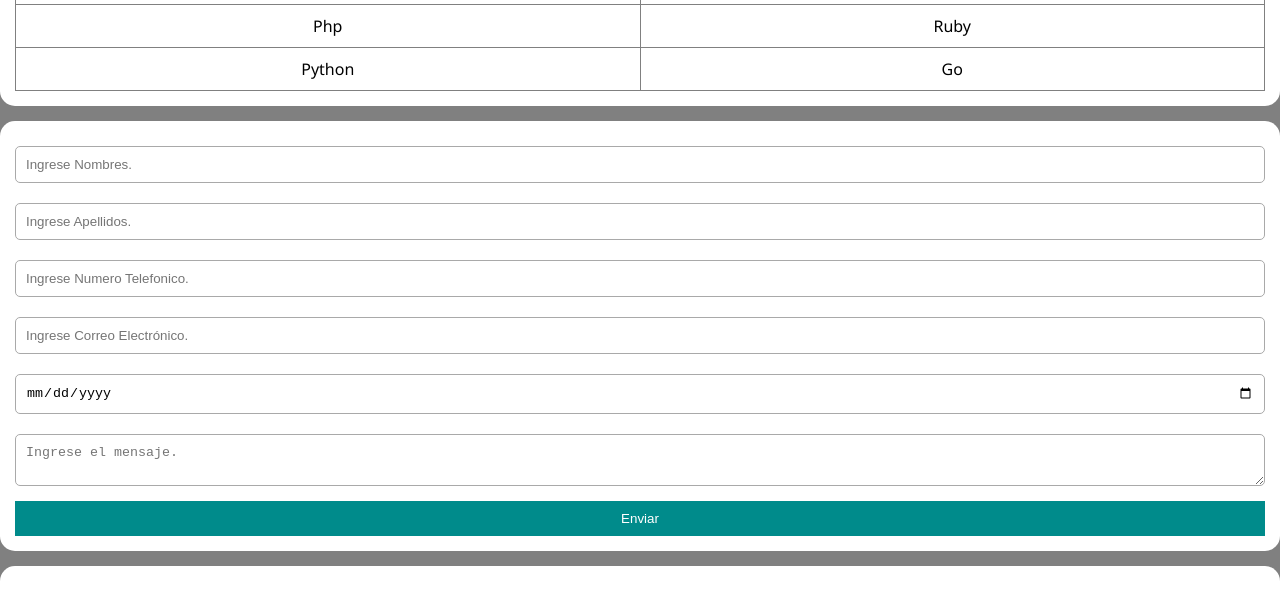
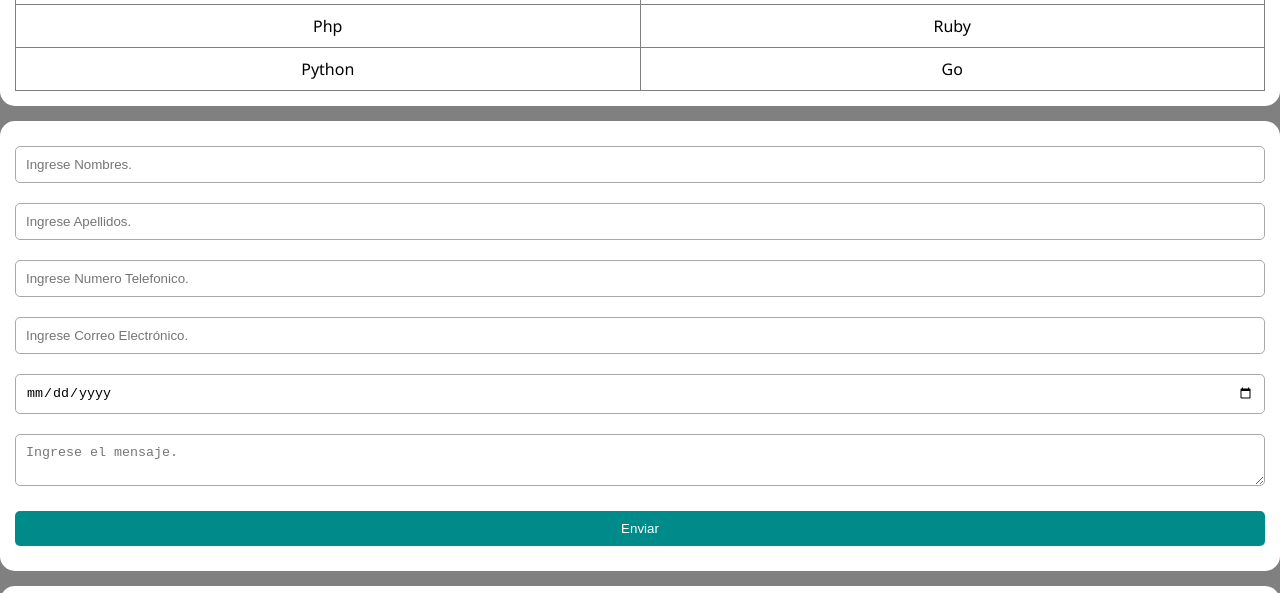
Before and after one commit to CarlosDGiron/Desarrollo-Web---Tarea-0, a plain HTML site: page index.html in a window 1280 px wide. Shown: the part 808-1401 px from the top of the page. Drawn offline with Linux system fonts and the light colour scheme.

Commit message:
Completado

```diff
--- a/index.css
+++ b/index.css
@@ -44,7 +44,7 @@ form textarea {
     box-sizing: border-box;
     border: 1px solid darkgrey;
 }
-form button{
+form input[type="submit"]{
     background-color: darkcyan;
     color: white;
     border: none;
--- a/index.html
+++ b/index.html
@@ -69,14 +69,14 @@
     </section>
 
     <section>
-        <form action="index.js">
+        <form>
             <input type="text" name="txtNombres" id="txtNombres" placeholder="Ingrese Nombres.">
             <input type="text" name="txtApellidos" id="txtApellidos" placeholder="Ingrese Apellidos.">
             <input type="text" name="txtTelNumber" id="txtTelNumber" placeholder="Ingrese Numero Telefonico.">
             <input type="text" name="txtEMail" id="txtEMail" placeholder="Ingrese Correo Electrónico.">
             <input type="date" name="birthDate" id="birthDate">
             <textarea name="txtMensaje" id="txtMensaje" placeholder="Ingrese el mensaje."></textarea>
-            <button>Enviar</button>
+            <input type="submit" value="Enviar" id="btnEnviar" onclick="mensaje()">
         </form>
     </section>
 
@@ -87,6 +87,24 @@
     </section>
 
     <footer>Aprende a Programar Fácil y Rápido ©</footer>
+<script>
+    function mensaje(){
+        const nombres = document.getElementById("txtNombres").value;
+        const apellidos = document.getElementById("txtApellidos").value;
+        const telefono =document.getElementById("txtTelNumber").value;
+        const correo = document.getElementById("txtEMail").value;
+        const fecha = document.getElementById("birthDate").value;
+        const mensaje = document.getElementById("txtMensaje").value;
+        alert(
+            `Nombres: ${nombres}\n` +
+            `Apellidos: ${apellidos}\n` +
+            `Teléfono: ${telefono}\n` +
+            `Correo: ${correo}\n` +
+            `Fecha: ${fecha}\n` +
+            `Mensaje: ${mensaje}`
+        );
+    }
+</script>
 </body>
 
 </html>
```
Also changed, not shown: index.js (+24 -0 lines).
